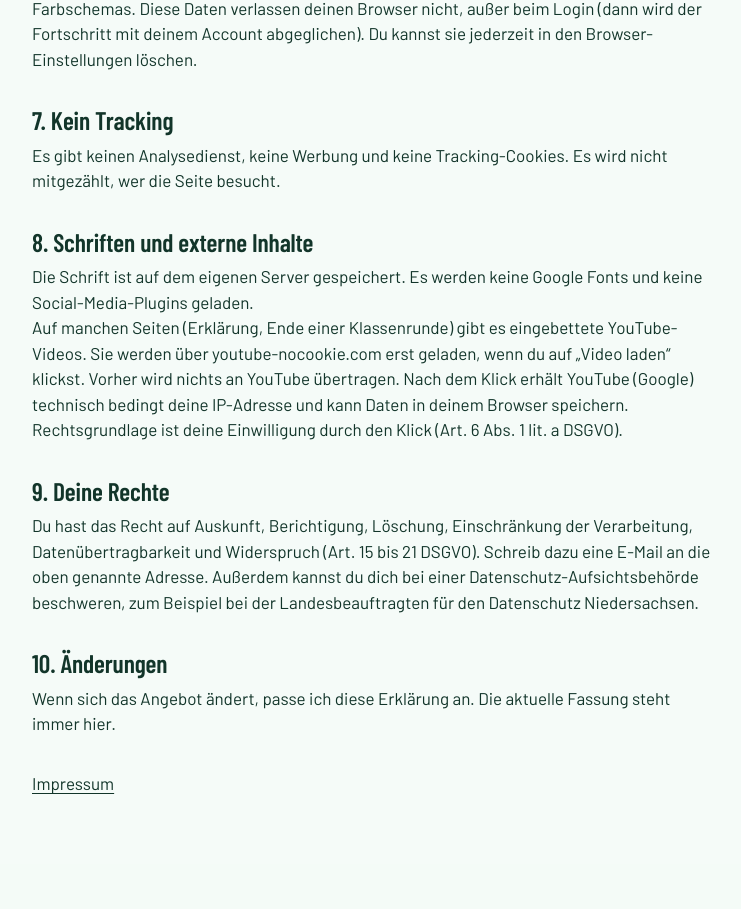
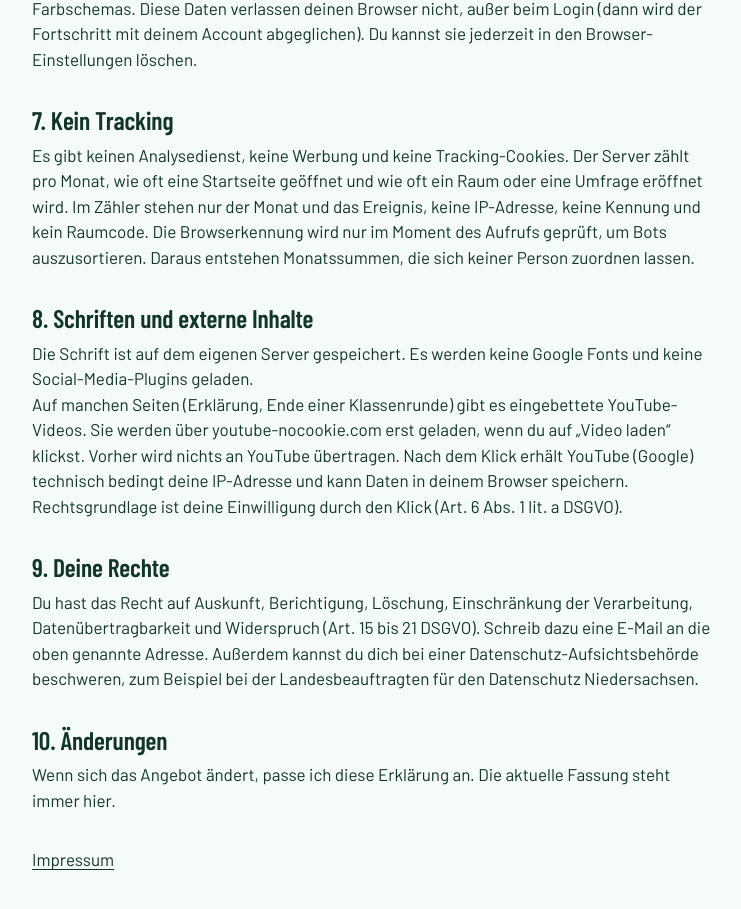
Before and after one commit to maaxhe/reward-rover-playground, a React (Vite) app: page /datenschutz in a window 1280 px wide. Shown: the part 1430-2339 px from the top of the page, without its empty margins (250-991 px from the left). Before the commit the page ends 2294 px from the top, so only its background shows below. Built offline with nearby package versions, Linux system fonts and the light colour scheme; a web font is replaced by a local one.

Commit message:
Datenschutz: anonymer Monatszähler
Co-Authored-By: Claude Opus 5.5 <noreply@anthropic.com>

```diff
--- a/src/pages/Datenschutz.tsx
+++ b/src/pages/Datenschutz.tsx
@@ -91,8 +91,7 @@ const Datenschutz = () => {
 
           <h2 className="legal-h">7. Kein Tracking</h2>
           <p>
-            Es gibt keinen Analysedienst, keine Werbung und keine Tracking-Cookies. Es wird nicht mitgezählt, wer
-            die Seite besucht.
+            Es gibt keinen Analysedienst, keine Werbung und keine Tracking-Cookies. Der Server zählt pro Monat, wie oft eine Startseite geöffnet und wie oft ein Raum oder eine Umfrage eröffnet wird. Im Zähler stehen nur der Monat und das Ereignis, keine IP-Adresse, keine Kennung und kein Raumcode. Die Browserkennung wird nur im Moment des Aufrufs geprüft, um Bots auszusortieren. Daraus entstehen Monatssummen, die sich keiner Person zuordnen lassen.
           </p>
 
           <h2 className="legal-h">8. Schriften und externe Inhalte</h2>
```
